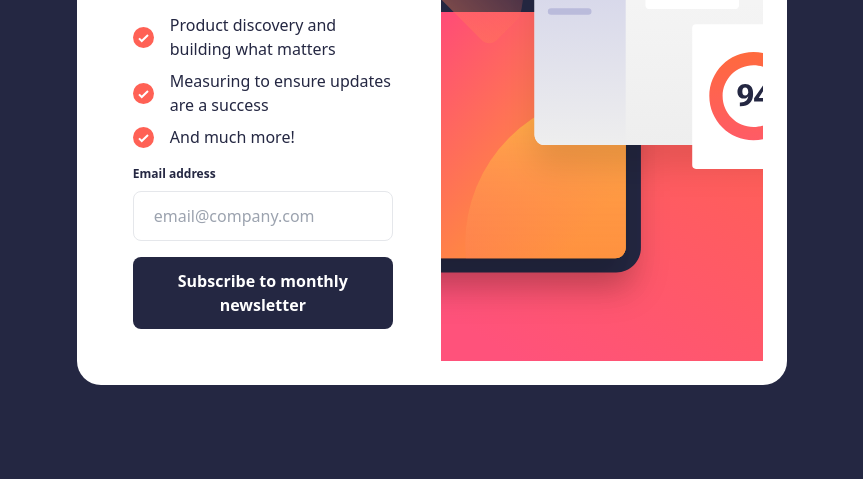
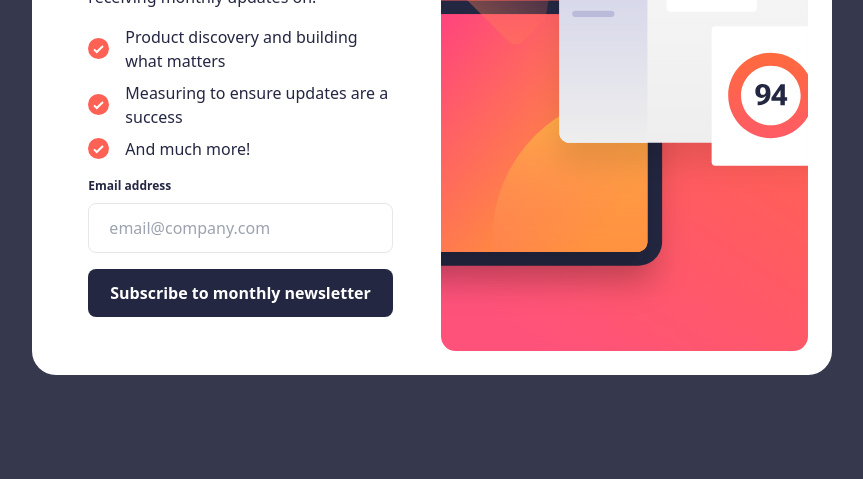
Before and after one commit to LINDECKER-Charles/FM-NewsletterSignUpFormWithSuccessMessage, a plain HTML site: page index.html in a window 1280 px wide. Shown: the part 321-800 px from the top of the page, without its empty margins (208-1071 px from the left). Drawn offline with nearby package versions, Linux system fonts and the light colour scheme.

Commit message:
correct + ajout
correction de style ety ajout des dernières info dans le readme

```diff
--- a/index.html
+++ b/index.html
@@ -56,9 +56,9 @@
     }
   </script>
 </head>
-<body class=" flex items-center justify-center min-h-screen bg-blue-800 text-blue-800">
+<body class=" flex items-center justify-center min-h-screen bg-blue-700 text-blue-800">
   <main class=" flex flex-col justify-center items-center">
-    <section id="forumaire" class=" flex flex-row justify-center gap-x-4 bg-white p-6 rounded-3xl w-2/3">
+    <section id="forumaire" class=" flex flex-row justify-center gap-x-4 bg-white p-6 rounded-3xl w-3/4">
       <article class=" w-1/2 flex flex-col justify-center items-start p-8 ">
         <h1 class="text-5xl font-bold mb-2">Stay updated!</h1>
         <p class=" my-4">Join 60,000+ product managers receiving monthly updates on:</p>
```
Also changed, not shown: 1 other file.
